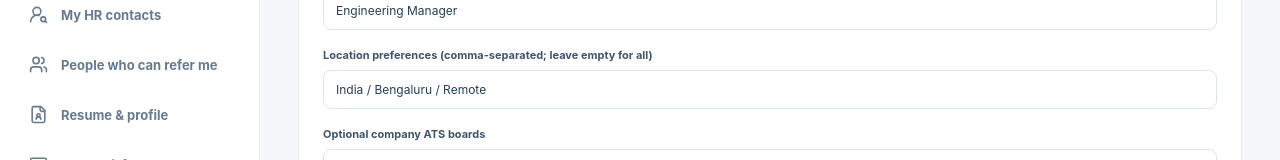
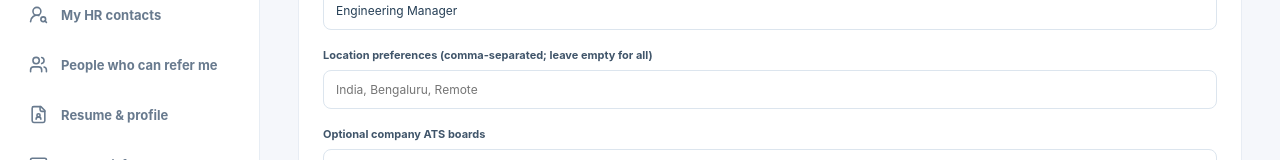
Before and after one commit to bv-prasanna/job-pilot, a React (Vite) app: page / in a window 1280 px wide. Shown: the part 240-400 px from the top of the page. Built offline with nearby package versions, Linux system fonts and the light colour scheme.

Commit message:
fix(search): do not hide results by default and correctly evaluate remote locations

```diff
--- a/src/FindJobs.tsx
+++ b/src/FindJobs.tsx
@@ -7,9 +7,9 @@ const searchUrl='/api/job-search';
 export default function FindJobs({resumeText,onSave}:{resumeText:string;onSave:(job:Job)=>void}){
  const resume=resumeText;const[query,setQuery]=useState('Engineering Manager'),[jobs,setJobs]=useState<Job[]>([]);
  const[busy,setBusy]=useState(false),[error,setError]=useState(''),[searched,setSearched]=useState(false);
- const[onlyRelevant,setOnlyRelevant]=useState(false);const[location,setLocation]=useState('India / Bengaluru / Remote');const[boards,setBoards]=useState('');
+ const[onlyRelevant,setOnlyRelevant]=useState(false);const[location,setLocation]=useState('');const[boards,setBoards]=useState('');
  const ranked=useMemo(()=>{const terms=query.toLowerCase().split(/\s+/).filter(Boolean);return jobs.map(job=>{const match=matchResume(resume,job.description,job.title);const title=job.title.toLowerCase();const titleHits=terms.filter(t=>title.includes(t)).length;const relevance=titleHits*100+(title.includes(query.trim().toLowerCase())?150:0)+(match.score??0);return {...job,match,relevance}}).sort((a,b)=>b.relevance-a.relevance)},[jobs,resume,query]);
- const locationTerms=location.toLowerCase().split(/[,/]+/).map(v=>v.trim()).filter(Boolean);const filtered=ranked.filter(j=>!locationTerms.length||locationTerms.some(v=>v==='remote'||v==='anywhere'||(j.location+' '+j.description.slice(0,250)).toLowerCase().includes(v)));const visible=onlyRelevant?filtered.filter(j=>j.match.score===null||j.match.score>=15):filtered;
+ const locationTerms=location.toLowerCase().split(/[,/]+/).map(v=>v.trim()).filter(Boolean);const filtered=ranked.filter(j=>!locationTerms.length||locationTerms.some(v=>v==='anywhere'||(v==='remote'&&/remote|worldwide/i.test(j.location))||(j.location+' '+j.description.slice(0,250)).toLowerCase().includes(v)));const visible=onlyRelevant?filtered.filter(j=>j.match.score===null||j.match.score>=15):filtered;
  async function search(){
   if(busy)return;
   setBusy(true);setError('');setSearched(false);
```
